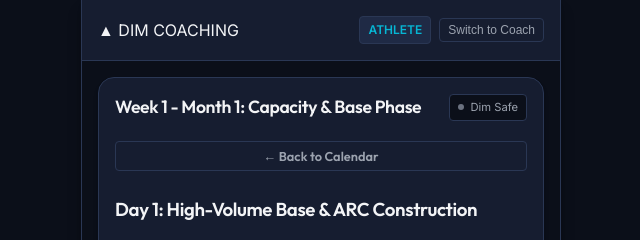
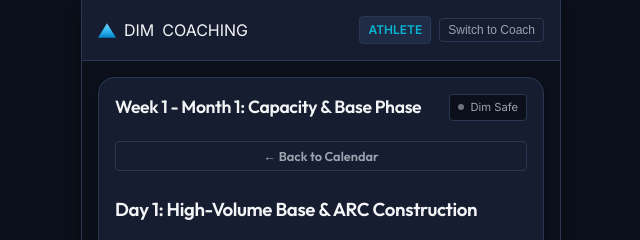
Before and after one commit to lukedlsantos/Onus, a website with bundled scripts: page index.html in a window 1280 px wide. Shown: the top 240 px of the page, 319-959 px from the left. Built offline with nearby package versions, Linux system fonts and the light colour scheme.

Commit message:
feat: embed cyan vector delta logo in header and reference vector icon.svg in manifest and PWA

```diff
--- a/index.html
+++ b/index.html
@@ -12,15 +12,24 @@
   <meta name="apple-mobile-web-app-capable" content="yes">
   <meta name="apple-mobile-web-app-status-bar-style" content="black-translucent">
   <meta name="apple-mobile-web-app-title" content="DIM Coaching">
-  <link rel="apple-touch-icon" href="icon.png">
+  <link rel="apple-touch-icon" href="icon.svg">
 </head>
 <body>
 
   <div id="app-container">
     <!-- Header with logo and mock user/role switcher -->
     <header id="app-header">
-      <div class="logo">
-        <span class="logo-icon">▲</span>
+      <div class="logo" style="display: flex; align-items: center; gap: 8px;">
+        <svg viewBox="0 0 112 90" width="18" height="15" style="flex-shrink: 0;">
+          <defs>
+            <linearGradient id="cyanVector" x1="0%" y1="0%" x2="0%" y2="100%">
+              <stop offset="0%" stop-color="#7DD3FC"/>
+              <stop offset="45%" stop-color="#38BDF8"/>
+              <stop offset="100%" stop-color="#0284C7"/>
+            </linearGradient>
+          </defs>
+          <path d="M 56,0 L 112,90 L 0,90 Z" fill="url(#cyanVector)"/>
+        </svg>
         <span>DIM</span> COACHING
       </div>
       <div class="auth-controls">
--- a/sw.js
+++ b/sw.js
@@ -1,4 +1,4 @@
-const CACHE_NAME = 'dim-cache-v10';
+const CACHE_NAME = 'dim-cache-v11';
 const ASSETS = [
   './',
   './index.html',
@@ -6,7 +6,7 @@ const ASSETS = [
   './app.js',
   './db.js',
   './manifest.json',
-  './icon.png'
+  './icon.svg'
 ];
 
 // Install Event - cache assets
```
Also changed, not shown: icon.svg (added), manifest.json.
